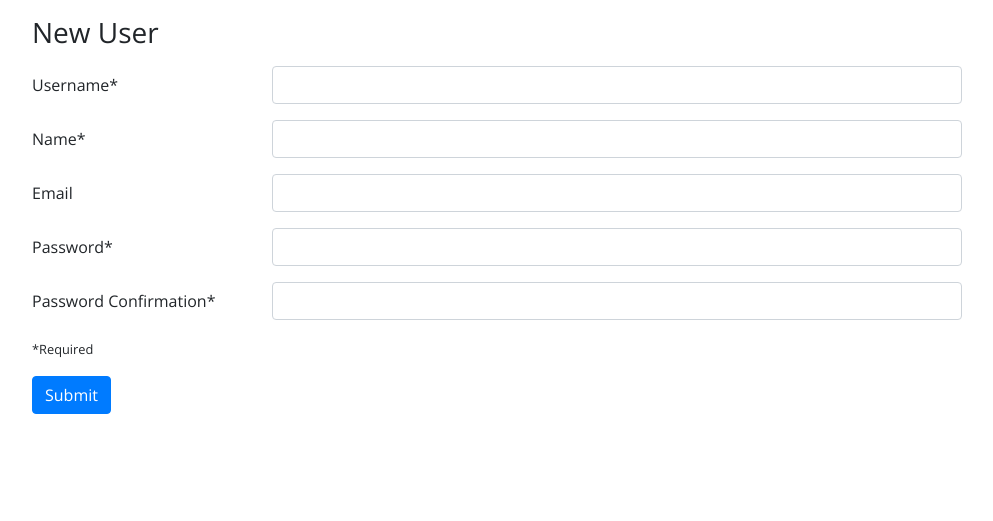
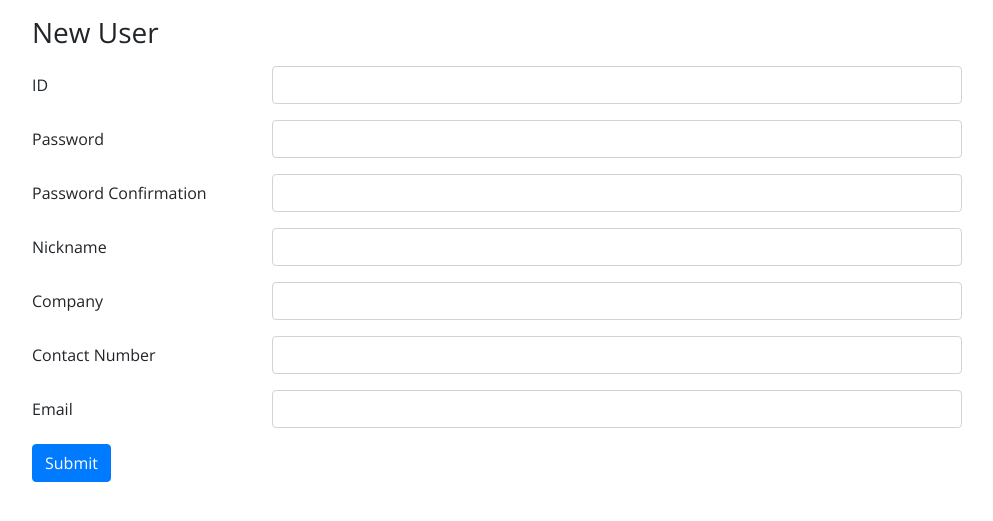
Before and after one commit to kynoalee/board, a Node project: template views/users/new.ejs in a window 1280 px wide. Shown: the part 48-569 px from the top of the page, without its empty margins (143-1136 px from the left). Run offline with Node 20 templates, Linux system fonts and the light colour scheme; the template is opened without the code that fills it, so the values that code supplies are empty; some libraries are stand-ins or nearby versions.

Commit message:
회원가입부분 프론트 수정

```diff
--- a/public/css/p1.css
+++ b/public/css/p1.css
@@ -88,3 +88,6 @@
       border-color: lighten($purple, 5%);
     }
   }
+  .red {
+    color : red;
+  }
--- a/views/users/new.ejs
+++ b/views/users/new.ejs
@@ -13,9 +13,8 @@
       <h3 class="contentBoxTop mb-3">New User</h3>
 
       <form action="/users" method="post">
-
         <div class="form-group row">
-          <label for="username" class="col-sm-3 col-form-label">Username*</label>
+          <label for="username" class="col-sm-3 col-form-label">ID</label>
           <div class="col-sm-9">
             <input type="text" id="username" name="username" value="<%= user.username %>" class="form-control <%= (errors.username)?'is-invalid':'' %>"> <!-- 1, 2 -->
             <% if(errors.username){ %> <!-- 3 -->
@@ -24,7 +23,25 @@
           </div>
         </div>
         <div class="form-group row">
-          <label for="name" class="col-sm-3 col-form-label">Name*</label>
+          <label for="password" class="col-sm-3 col-form-label">Password</label>
+          <div class="col-sm-9">
+            <input type="password" id="password" name="password" value="" class="form-control <%= (errors.password)?'is-invalid':'' %>"> <!-- 1, 2 -->
+            <% if(errors.password){ %> <!-- 3 -->
+              <span class="invalid-feedback"><%= errors.password.message %></span>
+            <% } %>
+          </div>
+        </div>
+        <div class="form-group row">
+          <label for="passwordConfirmation" class="col-sm-3 col-form-label">Password Confirmation</label>
+          <div class="col-sm-9 col-sm-offset-3">
+            <input type="password" id="passwordConfirmation" name="passwordConfirmation" value="" class="form-control <%= (errors.passwordConfirmation)?'is-invalid':'' %>"> <!-- 1, 2 -->
+            <% if(errors.passwordConfirmation){ %> <!-- 3 -->
+              <span class="invalid-feedback"><%= errors.passwordConfirmation.message %></span>
+            <% } %>
+          </div>
+        </div>
+        <div class="form-group row">
+          <label for="name" class="col-sm-3 col-form-label">Nickname</label>
           <div class="col-sm-9">
             <input type="text" id="name" name="name" value="<%= user.name %>" class="form-control <%= (errors.name)?'is-invalid':'' %>"> <!-- 1, 2 -->
             <% if(errors.name){ %> <!-- 3 -->
@@ -32,6 +49,26 @@
             <% } %>
           </div>
         </div>
+        <!-- 만들기 시작한 곳 -->
+        <div class="form-group row">
+          <label for="company" class="col-sm-3 col-form-label">Company</label>
+          <div class="col-sm-9">
+            <input type="text" id="company" name="company" value="<%= user.company %>" class="form-control <%= (errors.company)?'is-invalid':'' %>"> <!-- 1, 2 -->
+            <% if(errors.company){ %> <!-- 3 -->
+              <span class="invalid-feedback"><%= errors.company.message %></span>
+            <% } %>
+          </div>
+        </div>
+        <div class="form-group row">
+          <label for="contactnumber" class="col-sm-3 col-form-label">Contact Number</label>
+          <div class="col-sm-9">
+            <input type="text" id="contactnumber" name="contactnumber" value="<%= user.contactnumber %>" class="form-control <%= (errors.contactnumber)?'is-invalid':'' %>"> <!-- 1, 2 -->
+            <% if(errors.contactnumber){ %> <!-- 3 -->
+              <span class="invalid-feedback"><%= errors.contactnumber.message %></span>
+            <% } %>
+          </div>
+        </div>
+        <!--/-->
         <div class="form-group row">
           <label for="email" class="col-sm-3 col-form-label">Email</label>
           <div class="col-sm-9">
@@ -41,27 +78,7 @@
             <% } %>
           </div>
         </div>
-        <div class="form-group row">
-          <label for="password" class="col-sm-3 col-form-label">Password*</label>
-          <div class="col-sm-9">
-            <input type="password" id="password" name="password" value="" class="form-control <%= (errors.password)?'is-invalid':'' %>"> <!-- 1, 2 -->
-            <% if(errors.password){ %> <!-- 3 -->
-              <span class="invalid-feedback"><%= errors.password.message %></span>
-            <% } %>
-          </div>
-        </div>
-        <div class="form-group row">
-          <label for="passwordConfirmation" class="col-sm-3 col-form-label">Password Confirmation*</label>
-          <div class="col-sm-9 col-sm-offset-3">
-            <input type="password" id="passwordConfirmation" name="passwordConfirmation" value="" class="form-control <%= (errors.passwordConfirmation)?'is-invalid':'' %>"> <!-- 1, 2 -->
-            <% if(errors.passwordConfirmation){ %> <!-- 3 -->
-              <span class="invalid-feedback"><%= errors.passwordConfirmation.message %></span>
-            <% } %>
-          </div>
-        </div>
-        <p>
-          <small>*Required</small>
-        </p>
+
 
         <% if(errors.unhandled){ %> <!-- 4 -->
           <div class="alert alert-danger">
```
Also changed, not shown: models/User.js (+20 -7 lines).
